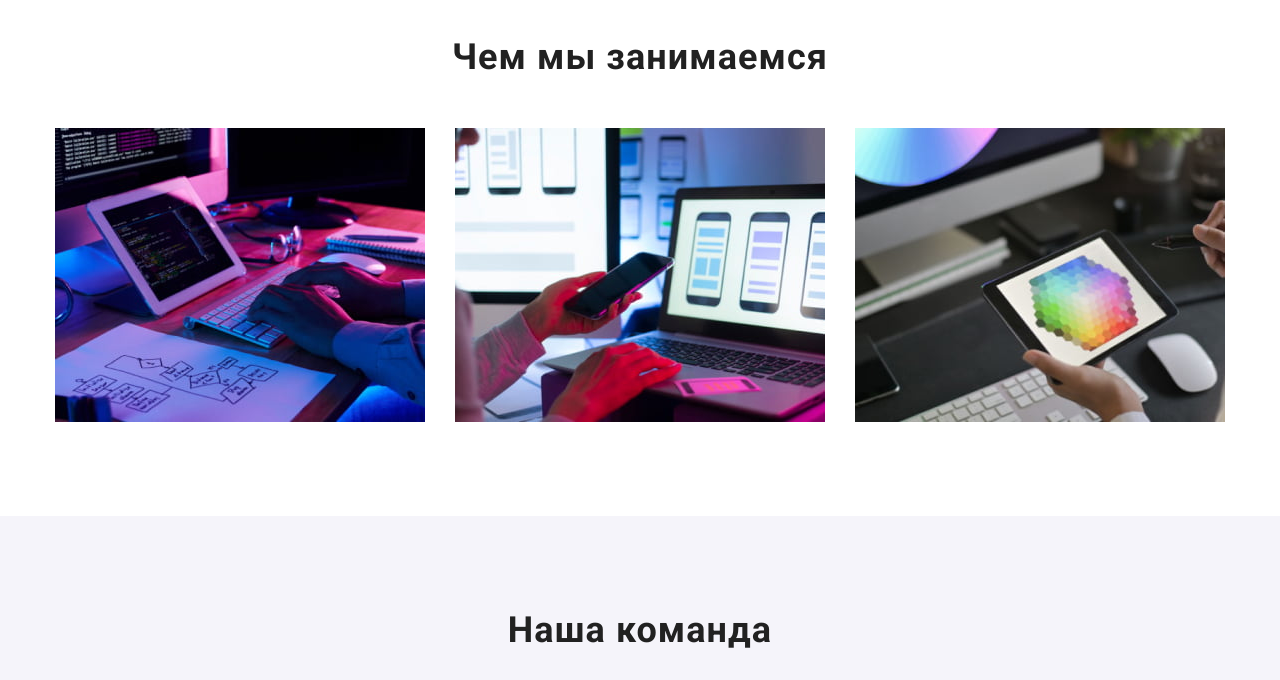
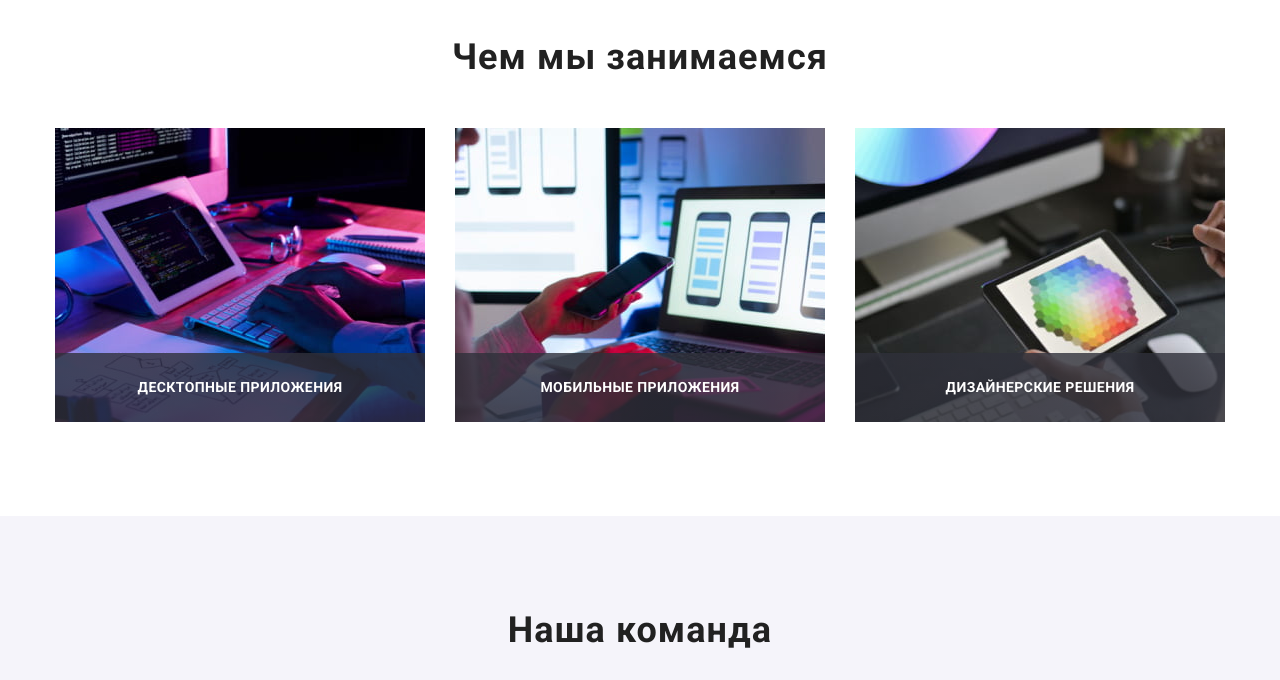
Before and after one commit to bigmandarine/goit-markup-hw-05, a plain HTML site: page index.html in a window 1280 px wide. Shown: the part 1080-1760 px from the top of the page. Drawn offline with nearby package versions, Linux system fonts and the light colour scheme.

Commit message:
Чем мы занимаемся (section)

```diff
--- a/css/styles.css
+++ b/css/styles.css
@@ -495,6 +495,32 @@ li > p {
 .what-we-do-img-list .what-we-do-img-item:not(:last-child) {
   margin-right: 30px;
 }
+.what-we-do-img-item {
+  position: relative;
+}
+/* .thumbe-img {
+  display: flex;
+  position: relative;
+} */
+.what-we-do-img-text {
+  display: inline-block;
+  color: var(--white-color);
+  background-image: linear-gradient(to right, rgba(47, 48, 58, 0.8), rgba(47, 48, 58, 0.8));
+  margin: 0px;
+  width: 100%;
+  text-align: center;
+  padding-top: 27px;
+  padding-bottom: 27px;
+  position: absolute;
+  bottom: 0;
+  font-family: 'Roboto';
+  font-style: normal;
+  font-weight: 700;
+  font-size: 14px;
+  line-height: 1.14;
+  letter-spacing: 0.03em;
+  text-transform: uppercase;
+}
 
 /* Наша команда */
 
--- a/index.html
+++ b/index.html
@@ -120,13 +120,22 @@
           <h2 class="what-we-do-text">Чем мы занимаемся</h2>
           <ul class="what-we-do-img-list">
             <li class="what-we-do-img-item">
-              <img src="images/img-1sq.jpeg" width="370" alt="работник пишет код" />
+              <div class="thumbe-img">
+                <img src="images/img-1sq.jpeg" width="370" alt="работник пишет код" />
+                <p class="what-we-do-img-text">Десктопные приложения</p>
+              </div>
             </li>
             <li class="what-we-do-img-item">
-              <img src="images/img-2sq.jpeg" width="370" alt="работник выбирает интерфейс" />
+              <div class="thumbe-img">
+                <img src="images/img-2sq.jpeg" width="370" alt="работник выбирает интерфейс" />
+                <p class="what-we-do-img-text">Мобильные приложения</p>
+              </div>
             </li>
             <li class="what-we-do-img-item">
-              <img src="images/img-3sq.jpeg" width="370" alt="работник выбирает цвет" />
+              <div class="thumbe-img">
+                <img src="images/img-3sq.jpeg" width="370" alt="работник выбирает цвет" />
+                <p class="what-we-do-img-text">Дизайнерские решения</p>
+              </div>
             </li>
           </ul>
         </div>
```
